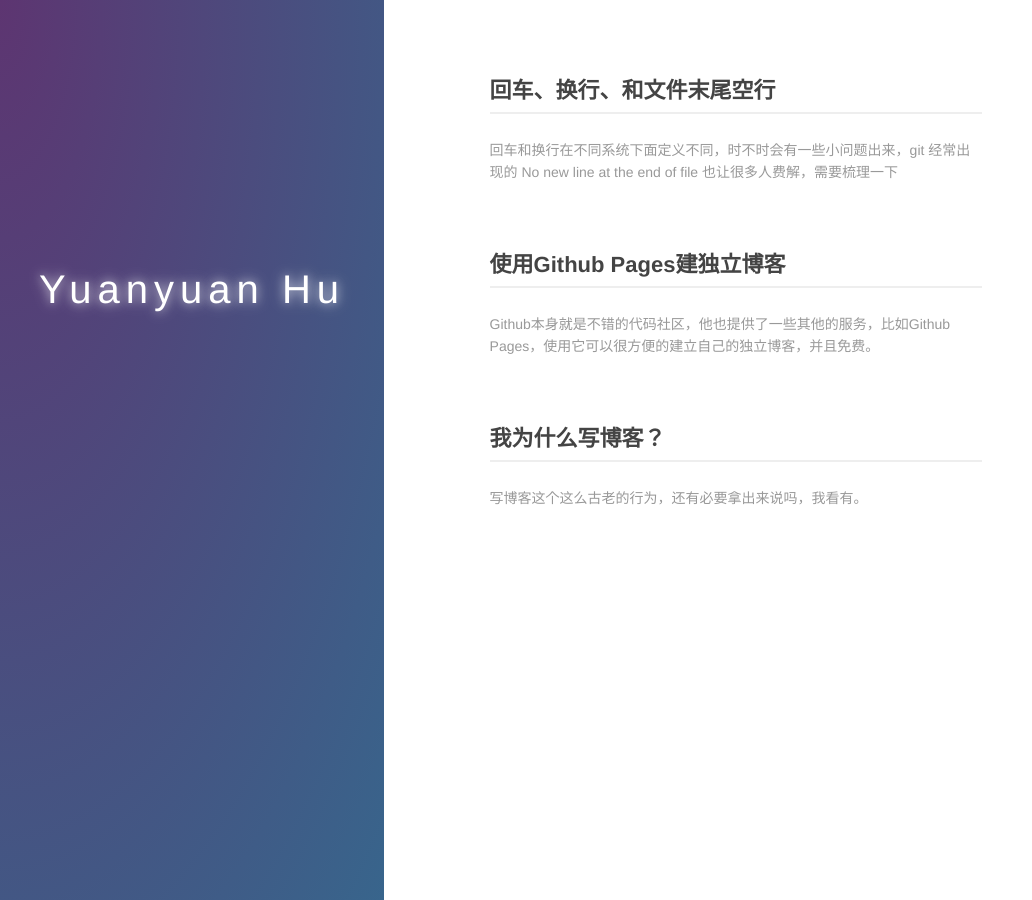
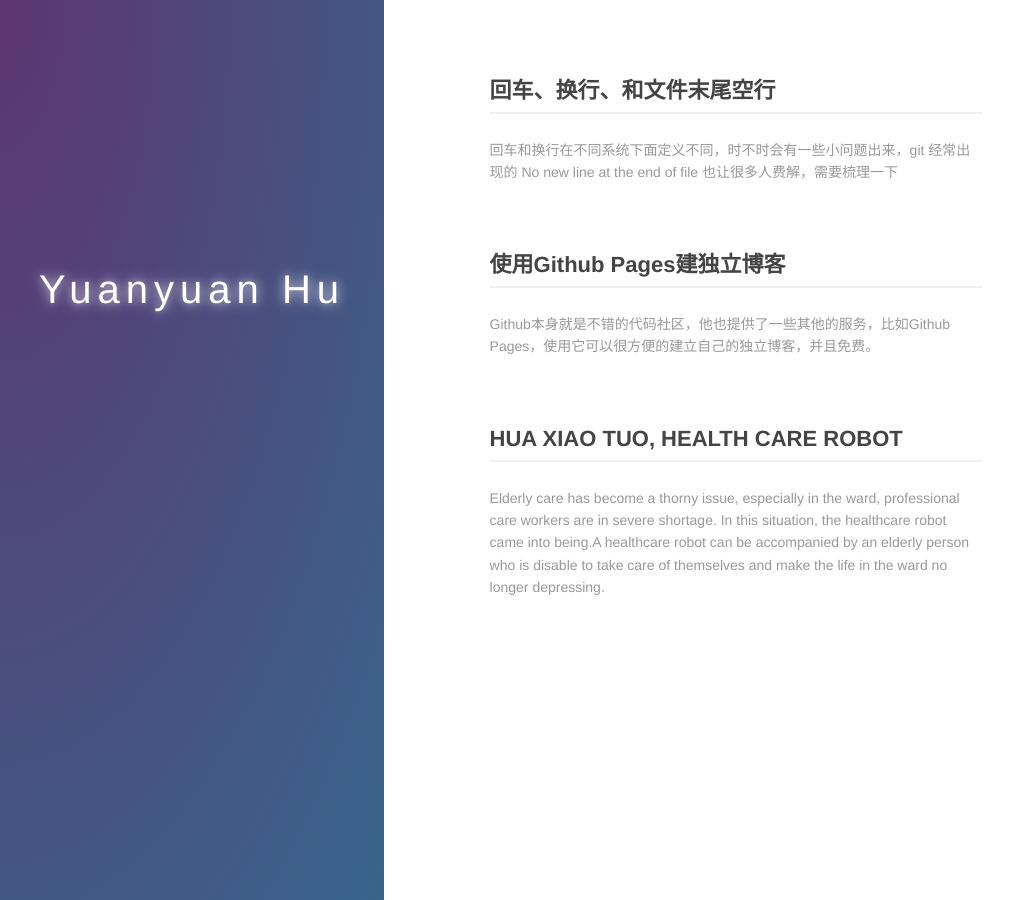
Before and after one commit to yuanyuanhu96/Potfolio-Archive, a Jekyll site: the page built from index.md, in a window 1280 px wide. Shown: the whole page, without its empty margins (0-1032 px from the left). Built offline with Jekyll 4.4.1, drawn with Linux system fonts in a browser that asks for light colours.

Commit message:
Update 2011-12-18-why-blog.md

```diff
--- a/_posts/2011-12-18-why-blog.md
+++ b/_posts/2011-12-18-why-blog.md
@@ -1,8 +1,8 @@
 ---
 layout:     post
-title:      我为什么写博客？
+title:      HUA XIAO TUO, HEALTH CARE ROBOT
 category: blog
-description: 写博客这个这么古老的行为，还有必要拿出来说吗，我看有。
+description: Elderly care has become a thorny issue, especially in the ward, professional care workers are in severe shortage. In this situation, the healthcare robot came into being.A healthcare robot can be accompanied by an elderly person who is disable to take care of themselves and make the life in the ward no longer depressing.
 ---
 
 ## 世界这么乱，装纯给谁看
```
